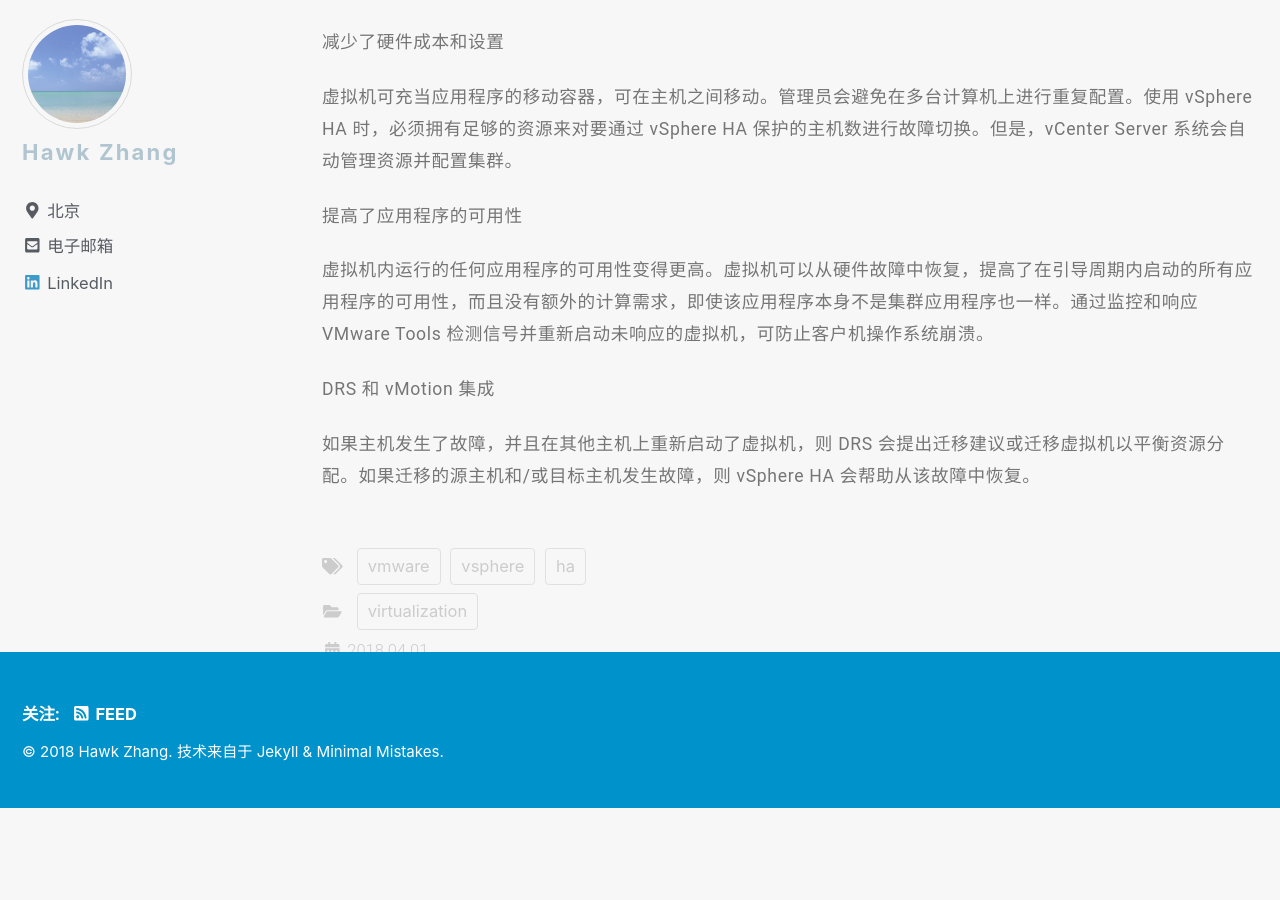
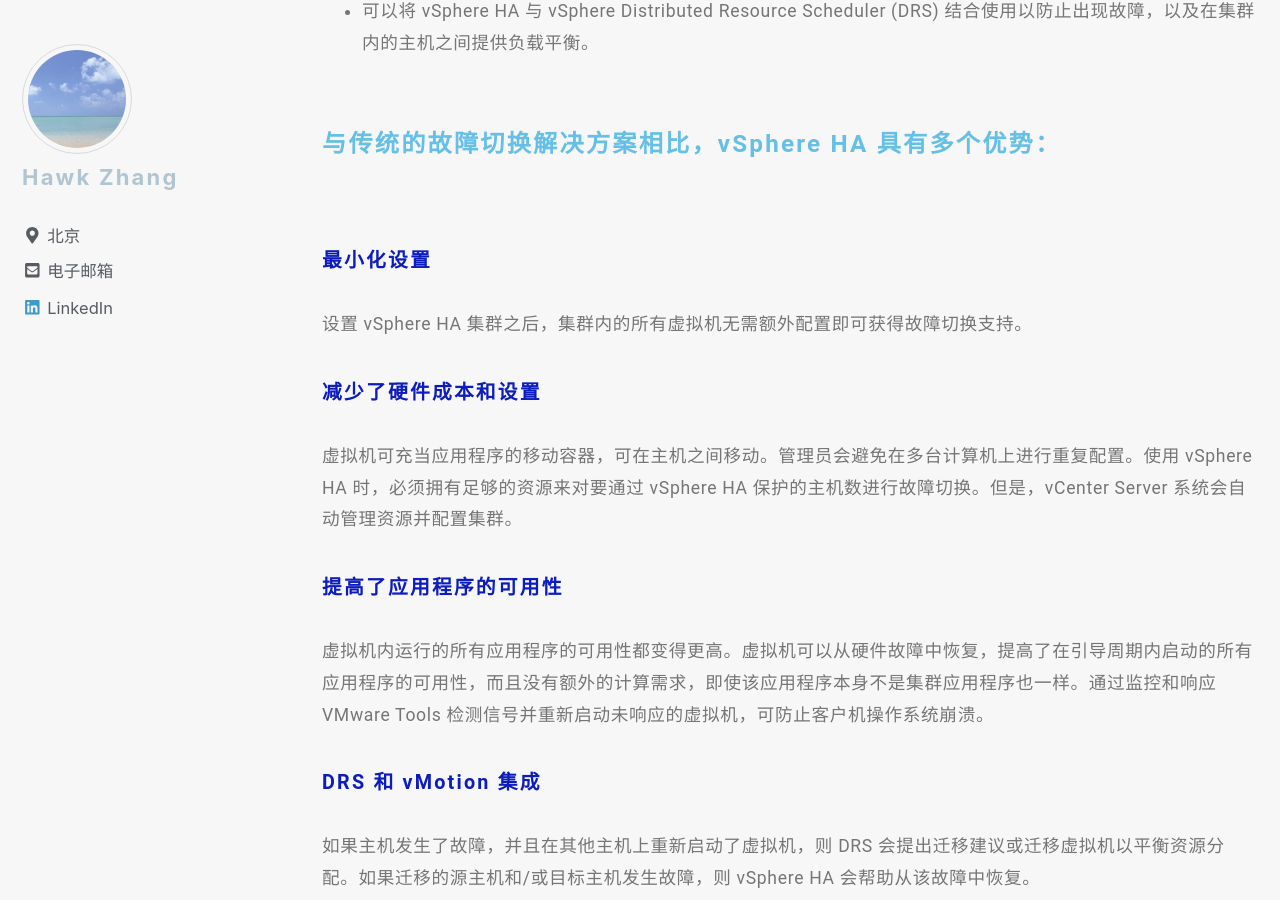
Before and after one commit to narru888/linotes_note, a Jekyll site: the page built from _posts/virtualizaion/2018-04-01-vsphere.ha.md, in a window 1280 px wide and 900 px high, scrolled down 3594 px. Built offline with Jekyll 4.4.1, drawn with Linux system fonts in a browser that asks for light colours; nearby versions of some CDN libraries; a script that is not in the unit is left out; before the commit the page ends 4402 px from its top, so only the background shows below that.

Commit message:
update on 2018-11-29 09:32:01 CST

```diff
--- a/_posts/virtualizaion/2018-04-01-vsphere.ha.md
+++ b/_posts/virtualizaion/2018-04-01-vsphere.ha.md
@@ -72,32 +72,38 @@
 
 vSphere HA 利用配置为集群的多台 ESXi 主机，为虚拟机中运行的应用程序提供快速中断恢复和具有成本效益的高可用性。
 
-vSphere HA 通过以下方式保护应用程序可用性：
+
+
+#### vSphere HA 通过以下方式保护应用程序可用性：
 
 * 通过在集群内的其他主机上重新启动虚拟机，防止服务器故障。
 * 通过持续监控虚拟机，并在检测到故障时对其进行重新设置，防止应用程序故障。
 * 通过在同样有权访问其数据存储的其他主机上重新启动受影响的虚拟机，可防止出现数据存储可访问性故障。
 * 如果虚拟机的主机在管理或 Virtual SAN 网络上被隔离，它会通过重新启动这些虚拟机来防止网络隔离。即使网络已分区，仍会提供此保护。
 
-与其他集群解决方案不同，vSphere HA 提供基础架构并使用该基础架构保护所有工作负载：
+
+
+#### 与其他集群解决方案不同，vSphere HA 提供基础架构并使用该基础架构保护所有工作负载：
 
 * 无需在应用程序或虚拟机内安装特殊软件。所有工作负载均受 vSphere HA 保护。配置 vSphere HA 之后，不需要执行操作即可保护新虚拟机。它们会自动受到保护。
 * 可以将 vSphere HA 与 vSphere Distributed Resource Scheduler (DRS) 结合使用以防止出现故障，以及在集群内的主机之间提供负载平衡。
 
-与传统的故障切换解决方案相比，vSphere HA 具有多个优势：
 
-最小化设置
+
+#### 与传统的故障切换解决方案相比，vSphere HA 具有多个优势：
+
+##### 最小化设置
 
 设置 vSphere HA 集群之后，集群内的所有虚拟机无需额外配置即可获得故障切换支持。
 
-减少了硬件成本和设置
+##### 减少了硬件成本和设置
 
 虚拟机可充当应用程序的移动容器，可在主机之间移动。管理员会避免在多台计算机上进行重复配置。使用 vSphere HA 时，必须拥有足够的资源来对要通过 vSphere HA 保护的主机数进行故障切换。但是，vCenter Server 系统会自动管理资源并配置集群。
 
-提高了应用程序的可用性
+##### 提高了应用程序的可用性
 
-虚拟机内运行的任何应用程序的可用性变得更高。虚拟机可以从硬件故障中恢复，提高了在引导周期内启动的所有应用程序的可用性，而且没有额外的计算需求，即使该应用程序本身不是集群应用程序也一样。通过监控和响应 VMware Tools 检测信号并重新启动未响应的虚拟机，可防止客户机操作系统崩溃。
+虚拟机内运行的所有应用程序的可用性都变得更高。虚拟机可以从硬件故障中恢复，提高了在引导周期内启动的所有应用程序的可用性，而且没有额外的计算需求，即使该应用程序本身不是集群应用程序也一样。通过监控和响应 VMware Tools 检测信号并重新启动未响应的虚拟机，可防止客户机操作系统崩溃。
 
-DRS 和 vMotion 集成
+##### DRS 和 vMotion 集成
 
 如果主机发生了故障，并且在其他主机上重新启动了虚拟机，则 DRS 会提出迁移建议或迁移虚拟机以平衡资源分配。如果迁移的源主机和/或目标主机发生故障，则 vSphere HA 会帮助从该故障中恢复。
```
